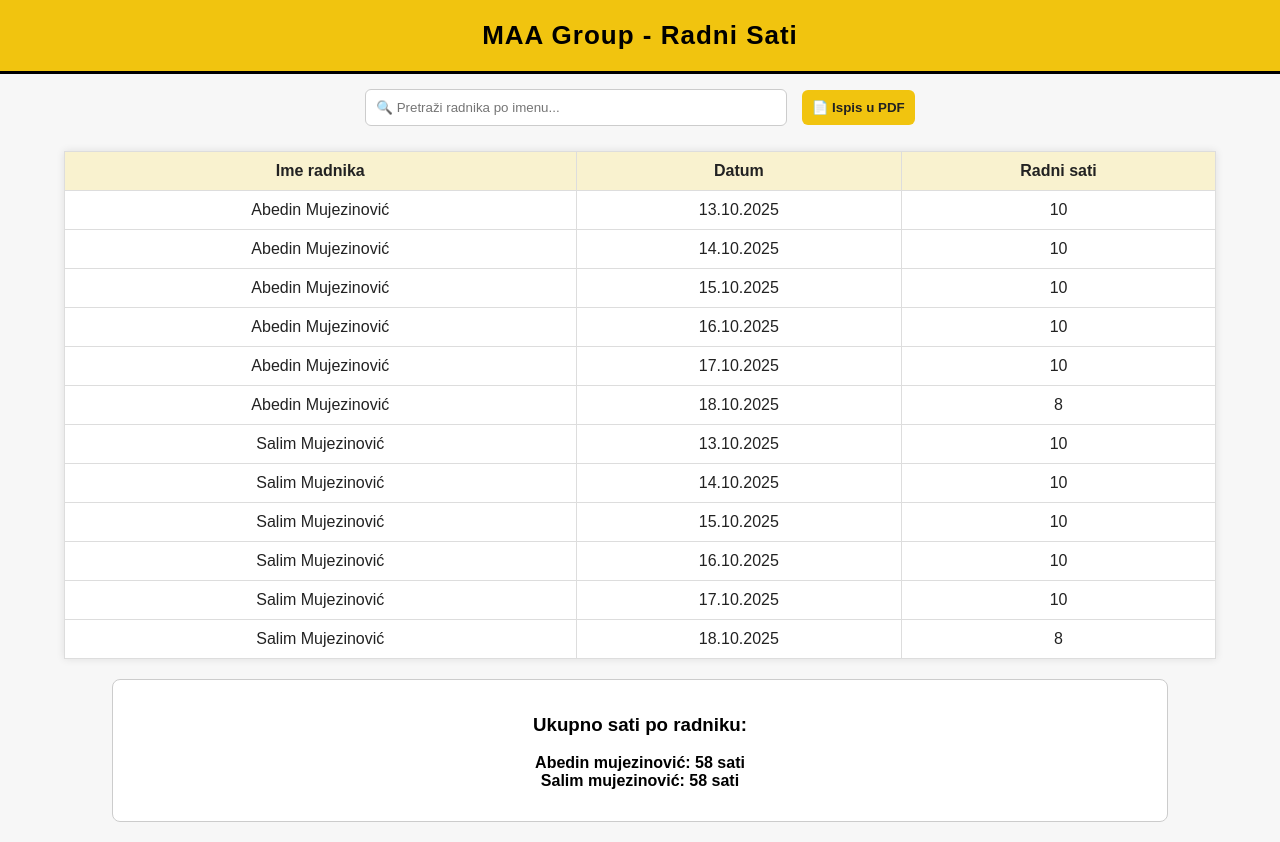
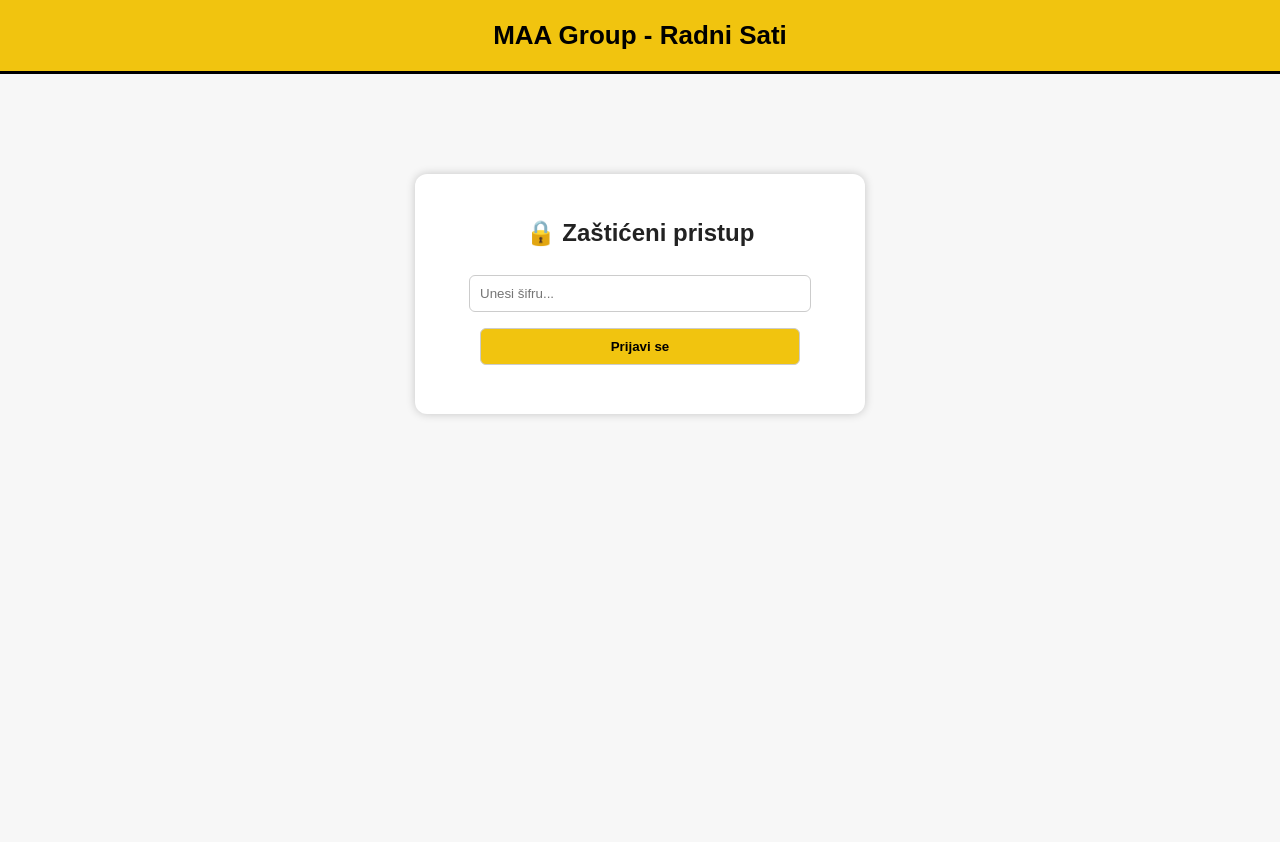
Before and after one commit to abedinmujezinovic0-prog/RADNI-SATI, a plain HTML site: page admin.html in a window 1280 px wide. After the commit the page ends 800 px from the top, so only its background shows below. Drawn offline with nearby package versions, Linux system fonts and the light colour scheme.

Commit message:
Update admin.html
Beze

```diff
--- a/admin.html
+++ b/admin.html
@@ -4,168 +4,100 @@
 <meta charset="UTF-8">
 <meta name="viewport" content="width=device-width, initial-scale=1.0">
 <title>MAA Group - Radni Sati</title>
-<script src="https://cdnjs.cloudflare.com/ajax/libs/jspdf/2.5.1/jspdf.umd.min.js"></script>
 <style>
-    body {
-        font-family: 'Poppins', sans-serif;
-        background-color: #f7f7f7;
-        color: #222;
-        margin: 0;
-        padding: 0;
-        text-align: center;
-    }
-    header {
-        background-color: #f1c40f;
-        color: #000;
-        padding: 20px;
-        font-size: 26px;
-        font-weight: bold;
-        letter-spacing: 1px;
-        border-bottom: 3px solid #000;
-    }
-    input, button {
-        padding: 10px;
-        border: 1px solid #ccc;
-        border-radius: 6px;
-        background-color: #fff;
-        color: #222;
-        margin: 5px;
-    }
-    button {
-        font-weight: 600;
-        background-color: #f1c40f;
-        border: none;
-    }
-    button:hover {
-        background-color: #d4a40d;
-        cursor: pointer;
-    }
-    table {
-        margin: 20px auto;
-        width: 90%;
-        border-collapse: collapse;
-        background-color: #fff;
-        box-shadow: 0 0 8px rgba(0,0,0,.1);
-    }
-    th, td {
-        padding: 10px;
-        border: 1px solid #ddd;
-    }
-    th {
-        background-color: #f9f2cf;
-    }
-    tr:hover {
-        background-color: #f2f2f2;
-    }
-    #search {
-        width: 80%;
-        max-width: 400px;
-        margin-top: 15px;
-    }
-    #ukupno {
-        margin: 20px auto;
-        background-color: #fff;
-        padding: 15px;
-        border-radius: 8px;
-        width: 80%;
-        border: 1px solid #ccc;
-        font-weight: bold;
-        color: #000;
-    }
+body {font-family: 'Poppins', sans-serif; background-color: #f7f7f7; color: #222; margin: 0; text-align: center;}
+header {background-color: #f1c40f; color: #000; padding: 20px; font-size: 26px; font-weight: bold; border-bottom: 3px solid #000;}
+#loginCard {background:#fff; border-radius:12px; padding:25px; margin:100px auto; width:90%; max-width:400px; box-shadow:0 0 10px rgba(0,0,0,0.2);}
+input[type=password], button {padding:10px; width:80%; margin:8px auto; border-radius:6px; border:1px solid #ccc;}
+button {background:#f1c40f; color:#000; font-weight:600; cursor:pointer;}
+button:hover {background:#d4a40d;}
+#content {display:none;}
+table {margin:20px auto; width:90%; border-collapse:collapse; background:#fff; box-shadow:0 0 8px rgba(0,0,0,.1);}
+th,td {padding:10px; border:1px solid #ddd;} th {background:#f9f2cf;} tr:hover {background:#f2f2f2;}
+#search {width:80%; max-width:400px; margin-top:15px;}
+#ukupno {margin:20px auto; background:#fff; padding:15px; border-radius:8px; width:80%; border:1px solid #ccc; font-weight:bold; color:#000;}
 </style>
 </head>
 <body>
 
 <header>MAA Group - Radni Sati</header>
 
-<input type="text" id="search" placeholder="🔍 Pretraži radnika po imenu..." onkeyup="pretraziRadnike()">
+<div id="loginCard">
+  <h2>🔒 Zaštićeni pristup</h2>
+  <input type="password" id="pass" placeholder="Unesi šifru...">
+  <button onclick="provjeri()">Prijavi se</button>
+  <p id="msg" style="color:red;"></p>
+</div>
+
+<div id="content">
+  <input type="text" id="search" placeholder="🔍 Pretraži radnika..." onkeyup="pretraziRadnike()">
   <button onclick="ispisPDF()">📄 Ispis u PDF</button>
 
   <table id="tabela">
-    <thead>
-        <tr>
-            <th>Ime radnika</th>
-            <th>Datum</th>
-            <th>Radni sati</th>
-        </tr>
-    </thead>
+      <thead><tr><th>Ime radnika</th><th>Datum</th><th>Radni sati</th></tr></thead>
       <tbody>
           <tr><td>Abedin Mujezinović</td><td>13.10.2025</td><td>10</td></tr>
           <tr><td>Abedin Mujezinović</td><td>14.10.2025</td><td>10</td></tr>
           <tr><td>Abedin Mujezinović</td><td>15.10.2025</td><td>10</td></tr>
           <tr><td>Abedin Mujezinović</td><td>16.10.2025</td><td>10</td></tr>
-        <tr><td>Abedin Mujezinović</td><td>17.10.2025</td><td>10</td></tr>
-        <tr><td>Abedin Mujezinović</td><td>18.10.2025</td><td>8</td></tr>
-        <tr><td>Salim Mujezinović</td><td>13.10.2025</td><td>10</td></tr>
-        <tr><td>Salim Mujezinović</td><td>14.10.2025</td><td>10</td></tr>
-        <tr><td>Salim Mujezinović</td><td>15.10.2025</td><td>10</td></tr>
-        <tr><td>Salim Mujezinović</td><td>16.10.2025</td><td>10</td></tr>
-        <tr><td>Salim Mujezinović</td><td>17.10.2025</td><td>10</td></tr>
-        <tr><td>Salim Mujezinović</td><td>18.10.2025</td><td>8</td></tr>
+          <tr><td>Salim Mujezinović</td><td>17.10.2025</td><td>8</td></tr>
+          <tr><td>Ramo Bošnjak</td><td>18.10.2025</td><td>9</td></tr>
       </tbody>
   </table>
 
   <div id="ukupno"></div>
+</div>
 
+<script src="https://cdnjs.cloudflare.com/ajax/libs/jspdf/2.5.1/jspdf.umd.min.js"></script>
 <script>
-function pretraziRadnike() {
-    let input = document.getElementById("search").value.toLowerCase();
-    let redovi = document.querySelectorAll("#tabela tbody tr");
-    let suma = {};
-    let prikazani = 0;
-    redovi.forEach(red => {
-        let ime = red.cells[0].textContent.toLowerCase();
-        let sati = parseFloat(red.cells[2].textContent);
-        if (ime.includes(input) || input === "") {
-            red.style.display = "";
-            suma[ime] = (suma[ime] || 0) + sati;
-            prikazani++;
+function provjeri(){
+  const sifra=document.getElementById("pass").value;
+  const msg=document.getElementById("msg");
+  if(sifra==="abedin123"){
+    document.getElementById("loginCard").style.display="none";
+    document.getElementById("content").style.display="block";
   } else {
-            red.style.display = "none";
+    msg.textContent="❌ Pogrešna šifra!";
   }
-    });
-    prikaziUkupno(suma, prikazani);
 }
 
-function prikaziUkupno(suma, prikazani) {
-    let div = document.getElementById("ukupno");
-    if (prikazani === 0) {
-        div.innerHTML = "";
-        return;
-    }
-    let tekst = "<h3>Ukupno sati po radniku:</h3><ul style='list-style:none;padding:0'>";
-    for (let ime in suma) {
-        let prikazIme = ime.charAt(0).toUpperCase() + ime.slice(1);
-        tekst += `<li>${prikazIme}: ${suma[ime]} sati</li>`;
-    }
-    tekst += "</ul>";
-    div.innerHTML = tekst;
+function pretraziRadnike(){
+  let input=document.getElementById("search").value.toLowerCase();
+  let redovi=document.querySelectorAll("#tabela tbody tr");
+  let suma={}; let prikazani=0;
+  redovi.forEach(red=>{
+    let ime=red.cells[0].textContent.toLowerCase();
+    let sati=parseFloat(red.cells[2].textContent);
+    if(ime.includes(input)||input===""){red.style.display=""; suma[ime]=(suma[ime]||0)+sati; prikazani++;}
+    else{red.style.display="none";}
+  });
+  prikaziUkupno(suma,prikazani);
 }
 
-function ispisPDF() {
-    const { jsPDF } = window.jspdf;
-    const doc = new jsPDF();
-    doc.text("MAA Group - Izvještaj radnih sati", 20, 20);
-    const tabela = document.getElementById("tabela");
-    let rows = [];
-    for (let i = 1; i < tabela.rows.length; i++) {
-        const r = tabela.rows[i];
-        if (r.style.display !== "none")
-            rows.push([r.cells[0].innerText, r.cells[1].innerText, r.cells[2].innerText]);
+function prikaziUkupno(suma,prikazani){
+  let div=document.getElementById("ukupno");
+  if(prikazani===0){div.innerHTML="";return;}
+  let tekst="<h3>Ukupno sati po radniku:</h3><ul style='list-style:none;padding:0'>";
+  for(let ime in suma){let prikazIme=ime.charAt(0).toUpperCase()+ime.slice(1);
+    tekst+=`<li>${prikazIme}: ${suma[ime]} sati</li>`;}
+  tekst+="</ul>"; div.innerHTML=tekst;
 }
-    let y = 30;
-    doc.setFontSize(10);
-    rows.forEach(r => {
-        doc.text(`${r[0]} | ${r[1]} | ${r[2]} sati`, 20, y);
-        y += 8;
-    });
-    y += 10;
-    doc.text(document.getElementById("ukupno").innerText, 20, y);
+
+function ispisPDF(){
+  const { jsPDF }=window.jspdf; const doc=new jsPDF();
+  doc.text("MAA Group - Izvještaj radnih sati",20,20);
+  const tabela=document.getElementById("tabela"); let rows=[];
+  for(let i=1;i<tabela.rows.length;i++){
+    const r=tabela.rows[i];
+    if(r.style.display!=="none")
+      rows.push([r.cells[0].innerText,r.cells[1].innerText,r.cells[2].innerText]);
+  }
+  let y=30; doc.setFontSize(10);
+  rows.forEach(r=>{doc.text(`${r[0]} | ${r[1]} | ${r[2]} sati`,20,y); y+=8;});
+  y+=10; doc.text(document.getElementById("ukupno").innerText,20,y);
   doc.save("MAA_Group_Radni_Sati.pdf");
 }
-
-window.onload = pretraziRadnike;
+window.onload=pretraziRadnike;
 </script>
-
 </body>
 </html>
```
Lines whose indentation alone changed are shown as unchanged.
